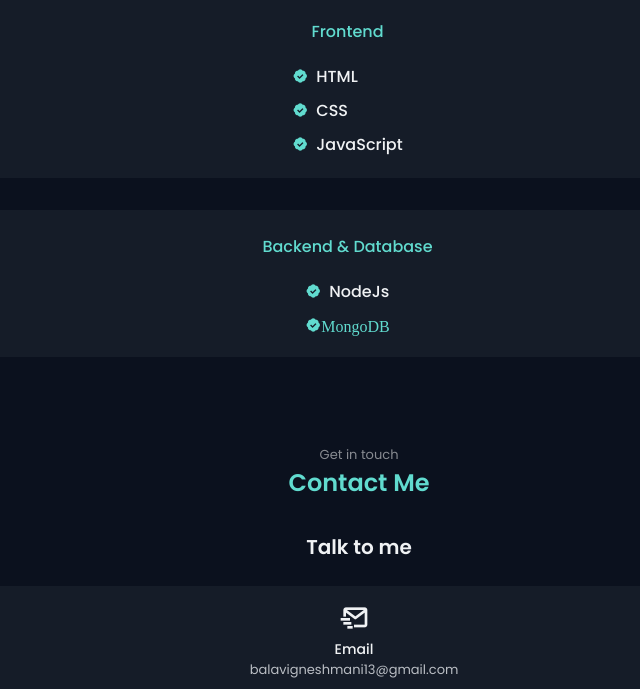
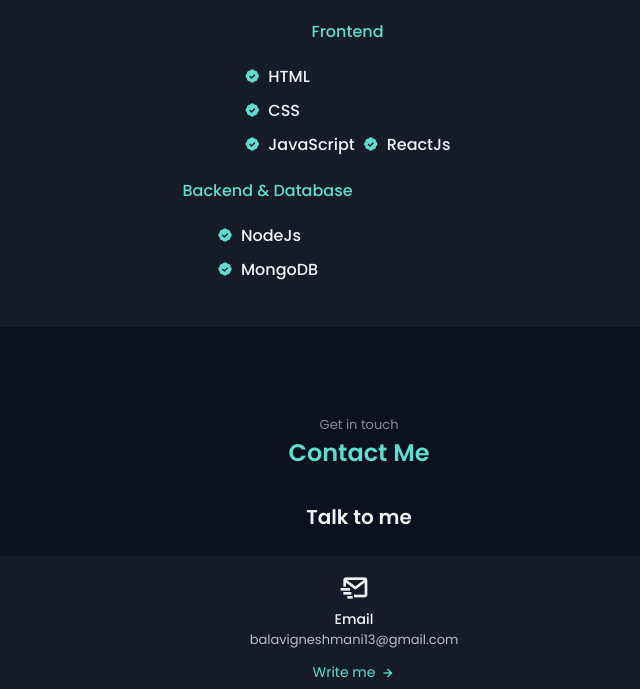
Before and after one commit to balavignesh-mca/my-portfolio-project, a plain HTML site: page index.html in a window 1280 px wide. Shown: the part 2360-3049 px from the top of the page, without its empty margins (281-921 px from the left). Drawn offline with nearby package versions, Linux system fonts and the light colour scheme.

Commit message:
Update index.html

```diff
--- a/index.html
+++ b/index.html
@@ -380,6 +380,13 @@
                     <h3 class="skills__name">JavaScript</h3>
 
                   </div>
+                   <div class="skills__data">
+                  <i class="bx bxs-badge-check"></i>
+
+                  <div>
+                    <h3 class="skills__name">ReactJs</h3>
+
+                  </div>
                 </div>
               </div>
             </div>
@@ -399,10 +406,12 @@
                   </div>
                 </div>
                 <div class="skills__data">
-                  <i class="bx bxs-badge-check">MongoDB</i>
+                  <i class="bx bxs-badge-check"></i>
 
+                  <div>
+                    <h3 class="skills__name">MongoDB</h3>
 
-                </div>
+                  </div>
               </div>
             </div>
           </div>
```
